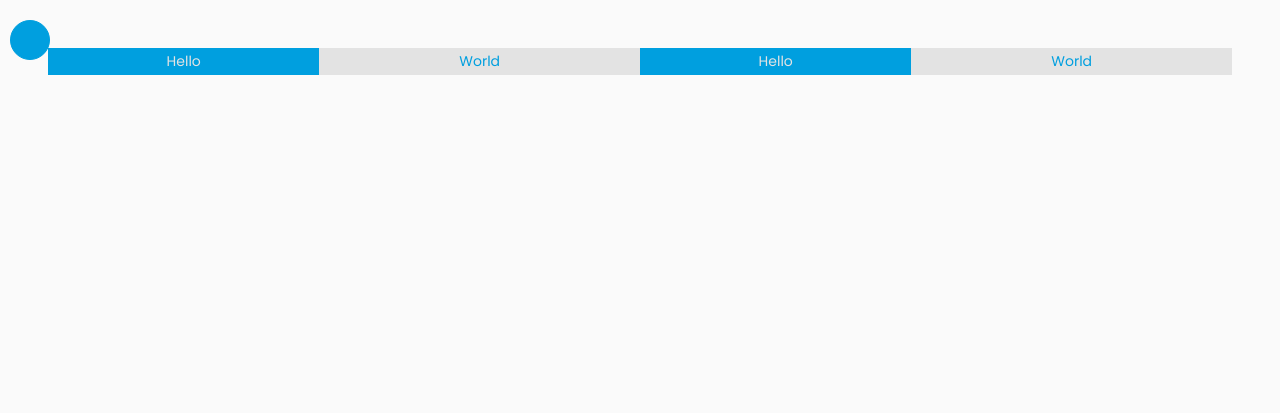
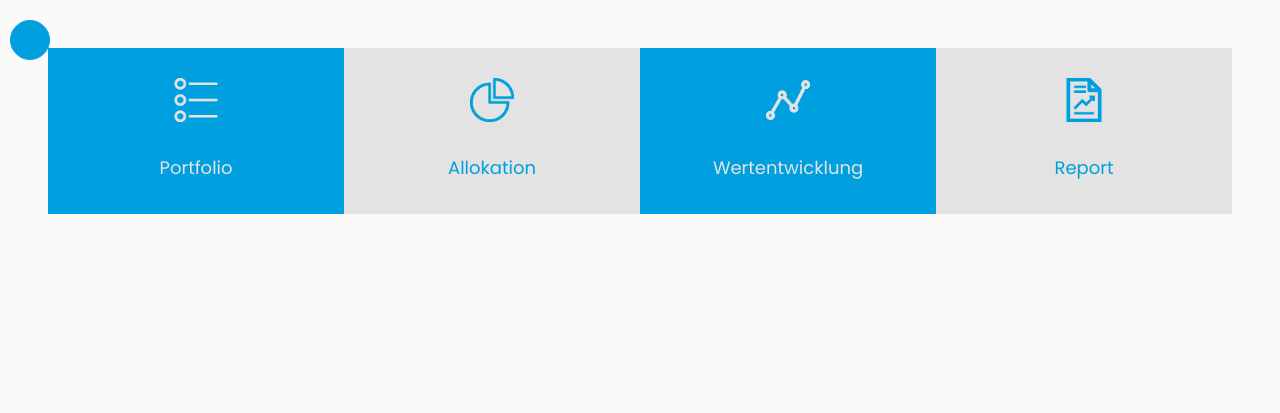
Before and after one commit to leo-pfeiffer/portfolio_dashboard, a Django app: page /portfolio/request-report/ in a window 1280 px wide. Shown: the part 89-502 px from the top of the page. Run offline with Django 3.2, Linux system fonts and the light colour scheme; some libraries are stand-ins or nearby versions.

Commit message:
index.html

```diff
--- a/degiro/portfolio/templates/portfolio/index.html
+++ b/degiro/portfolio/templates/portfolio/index.html
@@ -1,4 +1,5 @@
 {% extends 'degiro/base.html' %}
+{% load static %}
 {% block content %}
 <style>
     .link-table {
@@ -6,6 +7,9 @@
     }
 
     .td-even {
+        padding-bottom: 30px;
+        padding-top: 30px;
+        width: 25%;
         background-color: #e3e3e3;
         color: #009fdf;
         text-align: center;
@@ -13,10 +17,18 @@
     }
 
     .td-odd {
+        padding-bottom: 30px;
+        padding-top: 30px;
+        width: 25%;
         background-color: #009fdf;
         color: #e3e3e3;
         text-align: center;
         vertical-align: center;
+    }
+
+    .link-title {
+        font-size: 18px;
+        padding-top: 30px;
     }
 </style>
 
@@ -28,10 +40,22 @@
     <table class="link-table">
         <tbody>
          <tr>
-           <td class="td-odd" id="overview-box">Hello</td>
-           <td class="td-even" id="allocation-box">World</td>
-           <td class="td-odd" id="performance-box">Hello</td>
-           <td class="td-even" id="report-box">World</td>
+           <td class="td-odd" id="overview-box">
+               <img src="{% static 'degiro/images/menu_light.png' %}" alt='Menu symbol' style="width: 15%;">
+               <div class="link-title">Portfolio</div>
+           </td>
+           <td class="td-even" id="allocation-box">
+               <img src="{% static 'degiro/images/pie_chart_blue.png' %}" alt='Pie Chart symbol' style="width: 15%;">
+               <div class="link-title">Allokation</div>
+           </td>
+           <td class="td-odd" id="performance-box">
+               <img src="{% static 'degiro/images/graph_light.png' %}" alt='Graph symbol' style="width: 15%;">
+               <div class="link-title">Wertentwicklung</div>
+           </td>
+           <td class="td-even" id="report-box">
+               <img src="{% static 'degiro/images/report_blue.png' %}" alt='Report symbol' style="width: 15%;">
+               <div class="link-title">Report</div>
+           </td>
          </tr>
         </tbody>
     </table>
```
